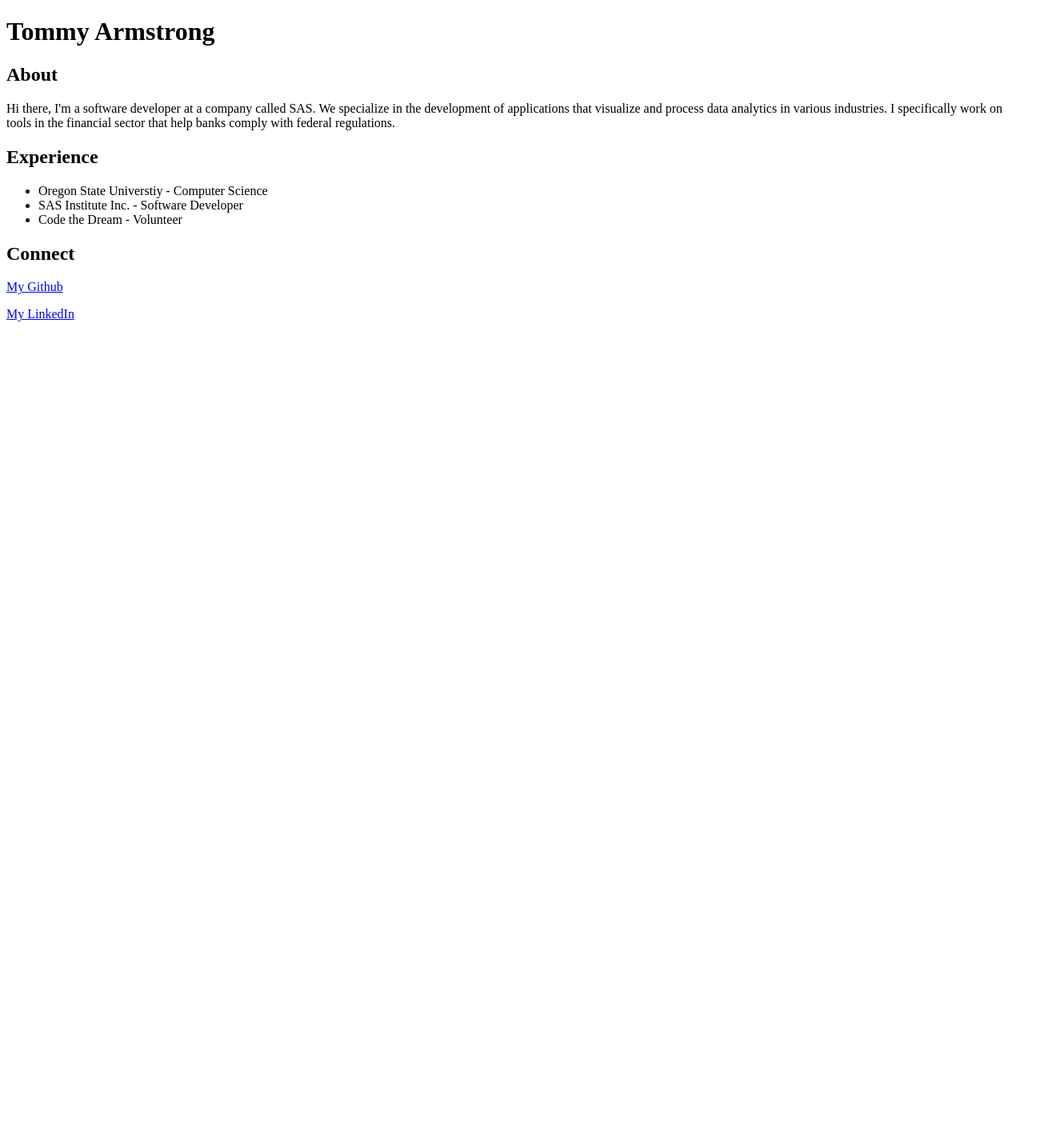
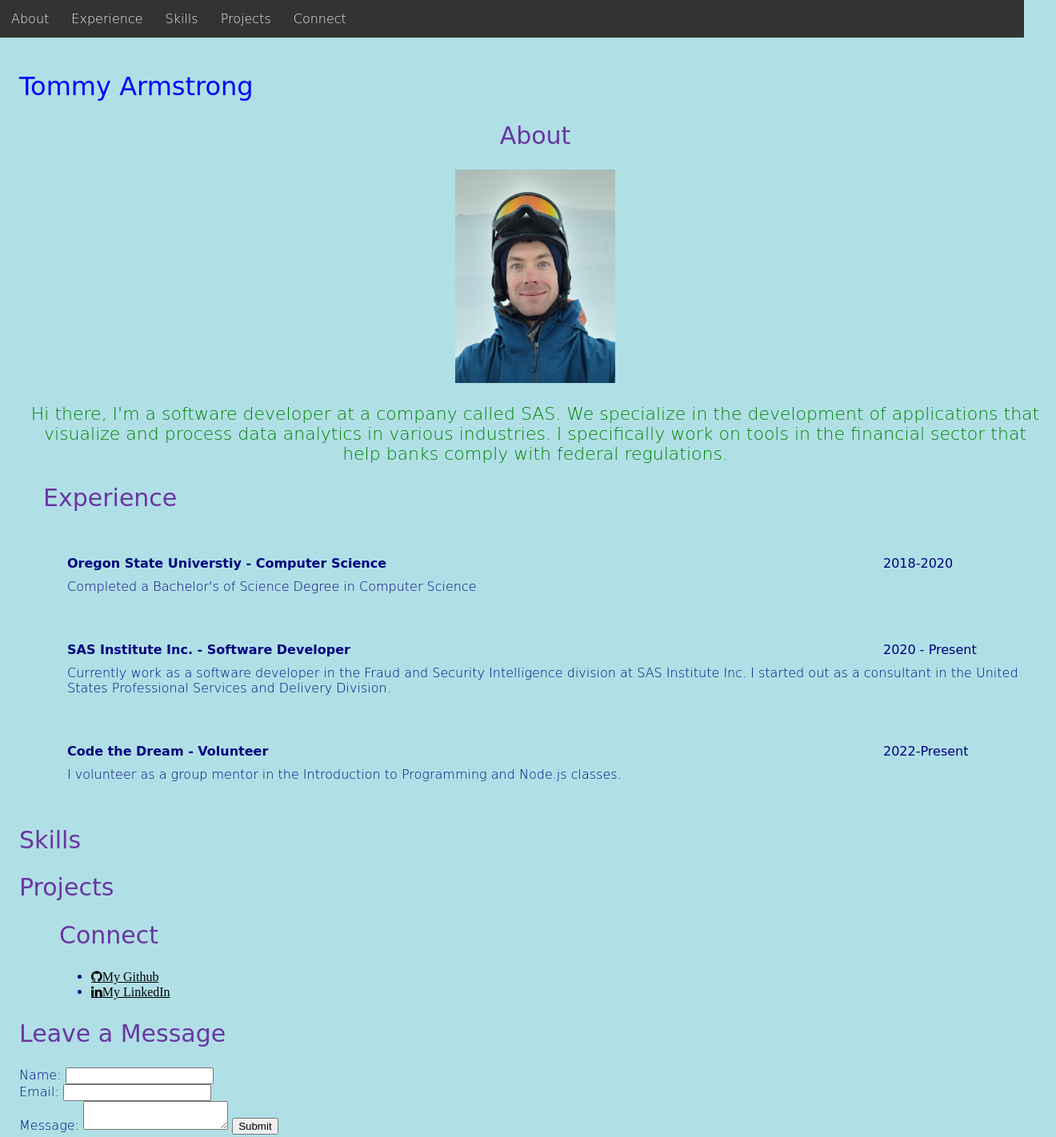
Before and after one commit to armte/tommy-armstrong-io, a plain HTML site: page index.html in a window 1280 px wide. Shown: the whole page at 80% size, 1320 px wide, since content can reach past the window. Before the commit the page ends 800 px from the top, so only its background shows below. Drawn offline with Linux system fonts and the light colour scheme; no server answers; a web font is replaced by a local one.

Commit message:
feat: projects list (lesson-15)

```diff
--- /dev/null
+++ b/css/style.css
@@ -0,0 +1,134 @@
+body {
+  background-color: powderblue;
+  color: navy;
+  font-family: "Edu AU VIC WA NT Hand", cursive;
+  font-optical-sizing: auto;
+  font-weight: 100;
+  font-style: normal;
+  width: 100%;
+}
+
+.custom-font {
+  font-family: "Edu AU VIC WA NT Hand", cursive;
+  font-optical-sizing: auto;
+  font-weight: 10;
+  font-style: normal;
+}
+
+.custom-font-2 {
+  font-family: "Playwrite AR", cursive;
+  font-optical-sizing: auto;
+  font-weight: 500;
+  font-style: normal;
+}
+
+h1 {
+  color: blue;
+}
+
+a {
+  color: black;
+}
+
+p {
+  color: green;
+  font-size: 22px;
+}
+
+li p {
+  color: blue;
+}
+
+li.example {
+  color: red;
+}
+
+#About {
+  margin-top: 10px;
+  padding-left: 10px;
+  text-align: center;
+}
+
+#Experience {
+  padding-left: 30px;
+}
+
+#Connect {
+  padding-left: 50px;
+}
+
+h2 {
+  font-size: 30px;
+  font-weight:500;
+  color:hwb(268 21% 36%)
+}
+
+img {
+  width: 200px;
+}
+
+.flex-container {
+  display: flex;
+  flex-direction: column;
+}
+
+.row {
+  display: flex;
+  flex-direction: row;
+  flex-wrap: wrap;
+  padding: 30px;
+}
+
+.col-left {
+  font-weight: 900;
+  flex:6;
+}
+
+.col-right {
+  font-weight: 500;
+  display: flex;
+  flex: 1;
+  margin-left: auto;
+}
+
+.col-all {
+  margin-top: 10px;
+  width: 100%;
+}
+
+/* Style the navbar */
+#navbar {
+  overflow: hidden;
+  background-color: #333;
+  width: 100%;
+}
+
+/* Navbar links */
+#navbar a {
+  float: left;
+  display: block;
+  color: #f2f2f2;
+  text-align: center;
+  padding: 14px;
+  text-decoration: none;
+}
+
+.sticky {
+  position: fixed;
+  top: 0;
+  left: 0;
+  width: 100%;
+}
+
+.content {
+  padding: 16px;
+  width: 100%;
+}
+
+.sticky + .content {
+  padding-top: 60px;
+}
+
+#messages {
+  display: none;
+}
--- a/index.html
+++ b/index.html
@@ -1,14 +1,96 @@
 <!DOCTYPE html>
-
-<h1>Tommy Armstrong</h1>
-<h2>About</h2>
-<p>Hi there, I'm a software developer at a company called SAS. We specialize in the development of applications that visualize and process data analytics in various industries. I specifically work on tools in the financial sector that help banks comply with federal regulations.</p>
-<h2>Experience</h2>
-<ul>
-  <li>Oregon State Universtiy - Computer Science</li>
-  <li>SAS Institute Inc. - Software Developer</li>
-  <li>Code the Dream - Volunteer</li>
-</ul>
-<h2>Connect</h2>
-<p><a href="https://github.com/armte">My Github</a></p>
-<p><a href="https://www.linkedin.com/in/ta312/">My LinkedIn</a></p>
+  <head>
+    <title>Tommy Armstrong - Main Page</title>
+    <meta charset="UTF-8">
+    <meta name="description" content="Tommy Armstrong's Informational Web Page">
+    <meta name="author" content="Tommy Armstrong">
+    <meta name="viewport" content="width=device-width, initial-scale=1.0">
+    <link rel="preconnect" href="https://fonts.googleapis.com">
+    <link rel="preconnect" href="https://fonts.gstatic.com" crossorigin>
+    <link href="https://fonts.googleapis.com/css2?family=Edu+AU+VIC+WA+NT+Hand:wght@400..700&display=swap" rel="stylesheet">
+    <link href="https://fonts.googleapis.com/css2?family=Edu+AU+VIC+WA+NT+Hand:wght@400..700&family=Playwrite+AR:wght@100..400&display=swap" rel="stylesheet">
+    <link rel="stylesheet" href="css/style.css">
+    <link rel="stylesheet" href="https://cdnjs.cloudflare.com/ajax/libs/font-awesome/4.7.0/css/font-awesome.min.css">
+    <script src="index.js"></script>
+  </head>
+  <body>
+    <div class="sticky" id="navbar">
+      <a href="#About">About</a>
+      <a href="#Experience">Experience</a>
+      <a href="#Skills">Skills</a>
+      <a href="#Projects">Projects</a>
+      <a href="#Connect">Connect</a>
+    </div>
+    <div class="content">
+      <h1 class="custom-font-2">Tommy Armstrong</h1>
+      <section id="About">
+        <h2>About</h2>
+        <img src="01_MtBachelor_Selfie.jpg" alt="A selfie of Tommy Armstrong, the author of this page"/>
+        <p>Hi there, I'm a software developer at a company called SAS. We specialize in the development of applications that visualize and process data analytics in various industries. I specifically work on tools in the financial sector that help banks comply with federal regulations.</p>
+      </section>
+      <section id="Experience">
+        <h2>Experience</h2>
+        <div class="flex-container">
+          <div class="row">
+            <div class="col-left">Oregon State Universtiy - Computer Science</div>
+            <div class="col-right">2018-2020</div>
+            <div class="col-all">Completed a Bachelor's of Science Degree in Computer Science</div>
+          </div>
+          <div class="row">
+            <div class="col-left">
+              SAS Institute Inc. - Software Developer
+            </div>
+            <div class="col-right">
+              2020 - Present
+            </div>
+            <div class="col-all">
+              Currently work as a software developer in the Fraud and Security Intelligence division at SAS Institute Inc. I started out as a consultant in the United States Professional Services and Delivery Division.
+            </div>
+          </div>
+          <div class="row">
+            <div class="col-left">
+              Code the Dream - Volunteer
+            </div>
+            <div class="col-right">
+              2022-Present
+            </div>
+            <div class="col-all">
+              I volunteer as a group mentor in the Introduction to Programming and Node.js classes.
+            </div>
+          </div>
+      </section>
+      <section id="Skills">
+        <h2>Skills</h2>
+      </section>
+      <section id="Projects">
+        <h2>Projects</h2>
+        <ol id="project_list"></ol>
+      </section>
+      <section id="Connect">
+        <h2>Connect</h2>
+        <ul>
+          <li><a href="https://github.com/armte" target="_blank" class="fa fa-github">My Github</a></li>
+          <li><a href="https://www.linkedin.com/in/ta312/" target="_blank" class="fa fa-linkedin">My LinkedIn</a></li>
+        </ul>
+      </section>
+      <section>
+        <h2>Leave a Message</h2>
+        <form name="leave_message">
+          <label for="usersName">Name:</label>
+          <input type="text" name="usersName">
+          <br>
+          <label for="usersEmail">Email:</label>
+          <input type="email" name="usersEmail">
+          <br>
+          <label for="usersMessage">Message:</label>
+          <textarea name="usersMessage"></textarea>
+          <button type="submit">Submit</button>
+        </form>
+      </section>
+      <section id="messages">
+        <h2>Messages</h2>
+        <ul></ul>
+      </section>
+    </div>
+  </body>
+</html>
--- /dev/null
+++ b/index.js
@@ -0,0 +1,89 @@
+
+
+(function(window, document, undefined) {
+
+  // code that should be taken care of right away
+
+  window.onload = init;
+
+  async function init(){
+    let messageForm = document.getElementsByName("leave_message")[0];
+    console.log(messageForm);
+    messageForm.addEventListener("submit", function(ev) {
+      ev.preventDefault();
+      let usersName = ev.target.usersName;
+      let usersEmail = ev.target.usersEmail;
+      let message = ev.target.usersMessage;
+      console.log(`usersName: ${usersName.value}, usersEmail: ${usersEmail.value}, message: ${message.value}`);
+
+      let messageSection = document.getElementById("messages");
+      let messageList = messageSection.getElementsByTagName("ul")[0];
+      let newMessage = document.createElement("li");
+      newMessage.innerHTML = `<a href="mailto: ${usersEmail.value}">${usersEmail.value}</a>`;
+      newMessage.innerHTML += `<span style="padding: 2px 4px;">${message.value}</span>`
+      let removeButton = document.createElement("button");
+      removeButton.innerHTML = "remove";
+      removeButton.type = "button";
+      removeButton.addEventListener("click", function(ev) {
+        let entry = this.parentNode;
+        entry.remove();
+        if (messageList.childElementCount == 0) {
+          messageSection.style.display = 'none';
+        }
+      });
+      newMessage.appendChild(removeButton);
+
+      editButton = document.createElement("button");
+      editButton.innerHTML = "edit";
+      editButton.addEventListener("click", function(ev) {
+        console.log(`Parent Node: ${this.parentNode}`);
+        currMessage = this.parentNode.getElementsByTagName("span")[0];
+        console.log(currMessage);
+        contentEditable = currMessage.getAttribute("contenteditable");
+        currMessage.setAttribute('contentEditable', !contentEditable);
+        if (this.innerHTML == "edit") {
+          this.innerHTML = "done";
+        } else {
+          this.innerHTML = "edit";
+        }
+        currMessage.focus();
+      });
+      newMessage.appendChild(editButton);
+
+      messageList.appendChild(newMessage);
+      messageSection.style.display = 'block';
+
+      messageForm.reset();
+    })
+    let repos = await getGitRepos();
+    if (repos) {
+      console.log(`We've got data...`);
+      let projectSection = document.getElementById("Projects");
+      console.log(projectSection);
+      let projectList = projectSection.getElementsByTagName("ol")[0];
+      for (let i=0; i < repos.length; i++) {
+        project = document.createElement("li");
+        project.innerHTML = repos[i]["name"];
+        projectList.appendChild(project);
+      }
+    }
+  }
+
+  async function getGitRepos() {
+    try {
+      const repositories = await fetch('https://api.github.com/users/armte/repos').then( (rs) => {
+        if (!rs.ok) {
+          throw new Error('Request failed');
+        }
+        return rs.json();
+      }).then( (jsonData) => {
+        return jsonData;
+      });
+      console.log(repositories);
+      return repositories;
+    } catch(err) {
+      console.log(`Encountered error when attempting to fetch Git repos: ${err}`);
+    }
+  }
+
+})(window, document, undefined);
```
Also changed, not shown: 01_MtBachelor_Selfie.jpg (added), 1 other file.
